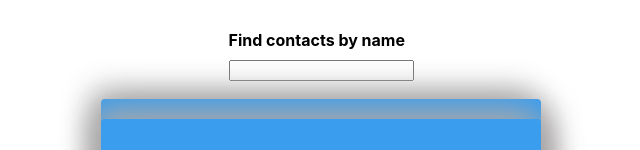
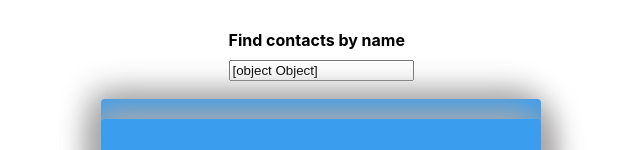
Before and after one commit to Heorgii/goit-react-hw-06-phonebook, a React (Create React App) app: page / in a window 1280 px wide. Shown: the part 285-435 px from the top of the page, without its empty margins (319-959 px from the left). Built offline with nearby package versions, Linux system fonts and the light colour scheme.

Commit message:
Update Filter.jsx

```diff
--- a/src/components/Filter/Filter.jsx
+++ b/src/components/Filter/Filter.jsx
@@ -15,7 +15,7 @@ const Filter = () => {
         <div className={css.filter_box}>
             <label>
                 <span className={css.filter_tittle}>Find contacts by name</span>
-                <input type="name"  onChange={filterChange} //value={filter}
+                <input type="name" value={filter} onChange={filterChange} //value={filter}
                     className={css.filter_input}
                 />
             </label>
```
